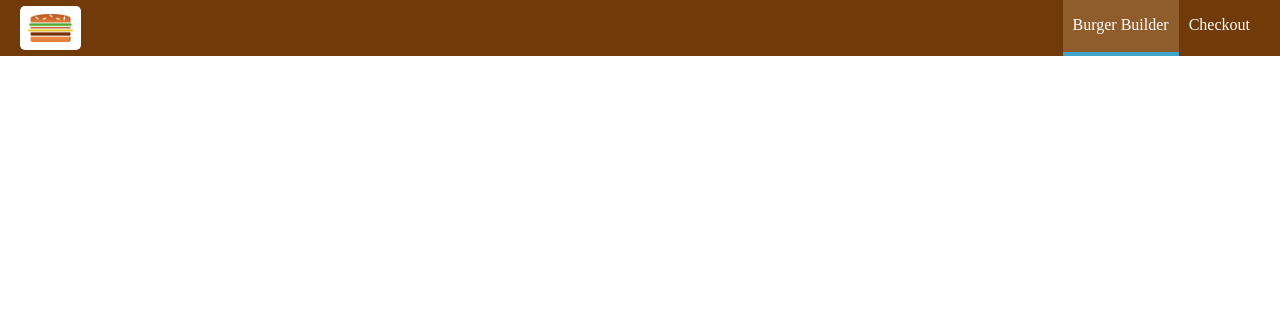
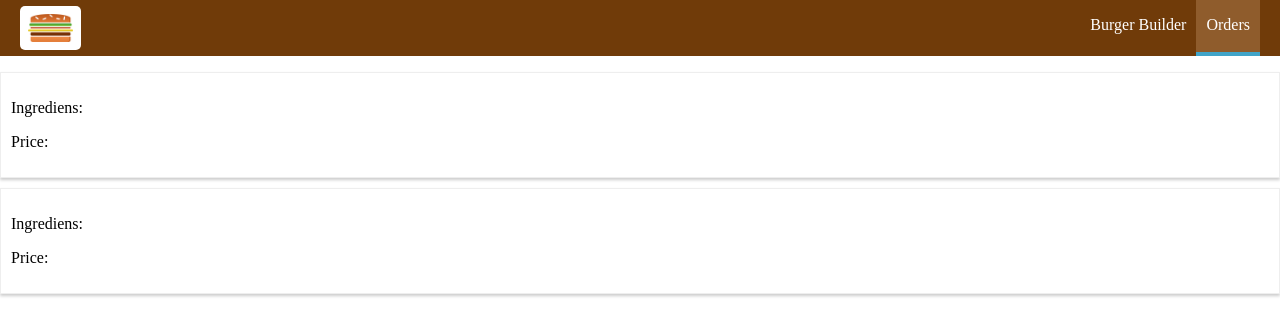
Before and after one commit to itsaiub/react-burgerbuilder, a React (Create React App) app: page /orders in a window 1280 px wide. Shown: the top 336 px of the page. Built offline with nearby package versions, Linux system fonts and the light colour scheme.

Commit message:
adding orders page

```diff
--- a/src/App.js
+++ b/src/App.js
@@ -3,6 +3,7 @@ import { Route, Switch } from "react-router-dom";
 import Layout from "./containers/Layout/Layout";
 import BurgerBuilder from "./containers/BurgerBuilder/BurgerBuilder";
 import Checkout from "./containers/Checkout/Checkout";
+import Orders from "./containers/Orders/Orders";
 
 class App extends Component {
   render() {
@@ -11,6 +12,7 @@ class App extends Component {
         <Layout>
           <Switch>
             <Route path="/checkout" component={Checkout} />
+            <Route path='/orders' component={Orders} />
             <Route path="/" exact component={BurgerBuilder} />
           </Switch>
         </Layout>
--- a/src/components/Navigation/NavigationItems/NavigationItem/NavigationItem.js
+++ b/src/components/Navigation/NavigationItems/NavigationItem/NavigationItem.js
@@ -1,12 +1,12 @@
 import React from "react";
-import { Link } from 'react-router-dom'
+import { NavLink } from 'react-router-dom'
 import "./NavigationItem.css";
-const NavigationItem = ({ link, active, children }) => {
+const NavigationItem = ({ link, exact, children }) => {
   return (
     <li className="NavigationItem">
-      <Link to={link} className={active ? "active" : null}>
+      <NavLink exact={exact} to={link} >
         {children}
-      </Link>
+      </NavLink>
     </li>
   );
 };
--- a/src/components/Navigation/NavigationItems/NavigationItems.js
+++ b/src/components/Navigation/NavigationItems/NavigationItems.js
@@ -5,8 +5,8 @@ import NavigationItem from './NavigationItem/NavigationItem';
 
 const NavigationItems = () => {
   return <ul className="NavigationItems">
-    <NavigationItem link='/' active>Burger Builder</NavigationItem>
-    <NavigationItem link='/'>Checkout</NavigationItem>
+    <NavigationItem exact link='/'>Burger Builder</NavigationItem>
+    <NavigationItem link='/orders'>Orders</NavigationItem>
   </ul>
 }
 
--- /dev/null
+++ b/src/components/Order/Order.css
@@ -0,0 +1,8 @@
+.Order {
+  width: 100%;
+  border: 1px solid #eee;
+  box-shadow: 0 2px 3px #ccc;
+  padding: 10px;
+  margin: 10px auto;
+  box-sizing: border-box;
+}
--- /dev/null
+++ b/src/components/Order/Order.js
@@ -0,0 +1,13 @@
+import React from "react";
+import "./Order.css";
+
+const Order = props => {
+  return (
+    <div className="Order">
+      <p>Ingrediens: </p>
+      <p>Price: </p>
+    </div>
+  );
+};
+
+export default Order;
--- /dev/null
+++ b/src/containers/Orders/Orders.js
@@ -0,0 +1,15 @@
+import React, { Component } from 'react'
+import Order from '../../components/Order/Order';
+
+export class Orders extends Component {
+  render() {
+    return (
+      <div>
+        <Order />
+        <Order />
+      </div>
+    )
+  }
+}
+
+export default Orders
```
